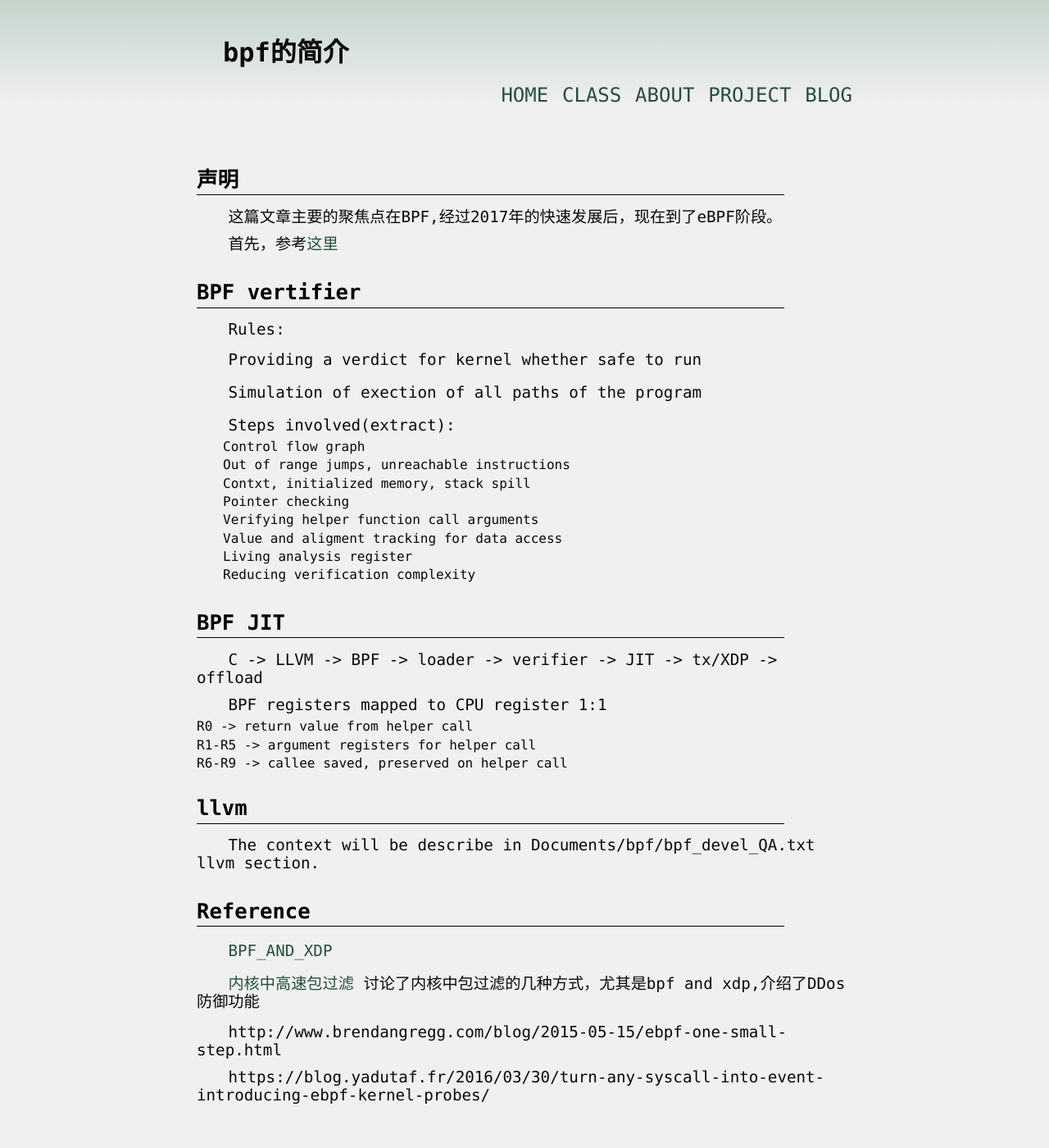
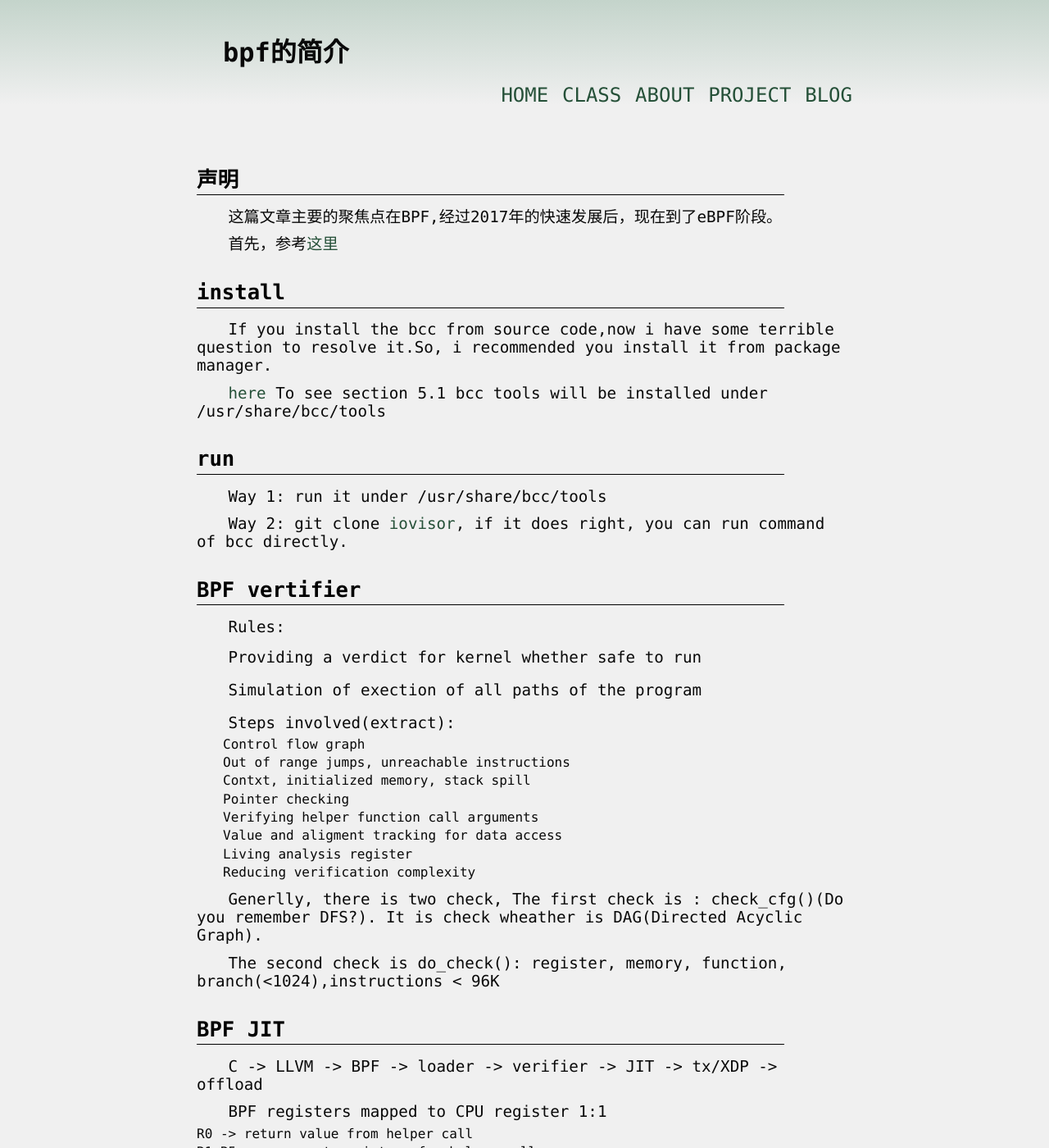
Before and after one commit to yuzibo/yuzibo.github.io, a Jekyll site: the page built from _posts/2018-05-01-bpf-introduce.md, in a window 1280 px wide and 1400 px high. Shown: the whole window at 82% size. Built offline with Jekyll 4.4.1, drawn with Linux system fonts in a browser that asks for light colours; comment, search, counter and statistics services are not loaded; some of the changed text lies outside the part shown.

Commit message:
add bcc-introduce

```diff
--- a/_posts/2018-05-01-bpf-introduce.md
+++ b/_posts/2018-05-01-bpf-introduce.md
@@ -9,7 +9,16 @@ layout: article
 
 首先，参考[这里](https://linux.cn/article-9507-1.html)
 
+# install
+If you install the bcc from source code,now i have some terrible question to resolve it.So, i recommended you install it from package manager.
 
+[here](http://www.brendangregg.com/ebpf.html#bccinstallation) To see section 5.1
+bcc tools will be installed under /usr/share/bcc/tools
+
+# run
+Way 1: run it under /usr/share/bcc/tools
+
+Way 2: git clone [iovisor](https://github.com/iovisor/bcc), if it does right, you can run command of bcc directly.
 
 # BPF vertifier
 
@@ -29,6 +38,10 @@ Rules:
 	7. Living analysis register
 	8. Reducing verification complexity
 
+Generlly, there is two check, The first check is :
+check_cfg()(Do you remember DFS?). It is check wheather is DAG(Directed Acyclic Graph).
+
+The second check is do_check(): register, memory, function, branch(<1024),instructions < 96K
 
 # BPF JIT
 C -> LLVM -> BPF -> loader -> verifier -> JIT -> tx/XDP -> offload
@@ -55,3 +69,5 @@ The context will be describe in Documents/bpf/bpf_devel_QA.txt llvm section.
 http://www.brendangregg.com/blog/2015-05-15/ebpf-one-small-step.html
 
 https://blog.yadutaf.fr/2016/03/30/turn-any-syscall-into-event-introducing-ebpf-kernel-probes/
+
+http://www.brendangregg.com/Slides/Velocity2017_BPF_superpowers.pdf
```
Also changed, not shown: other parts of _posts/2018-05-01-bpf-introduce.md (+1 -0 lines).
